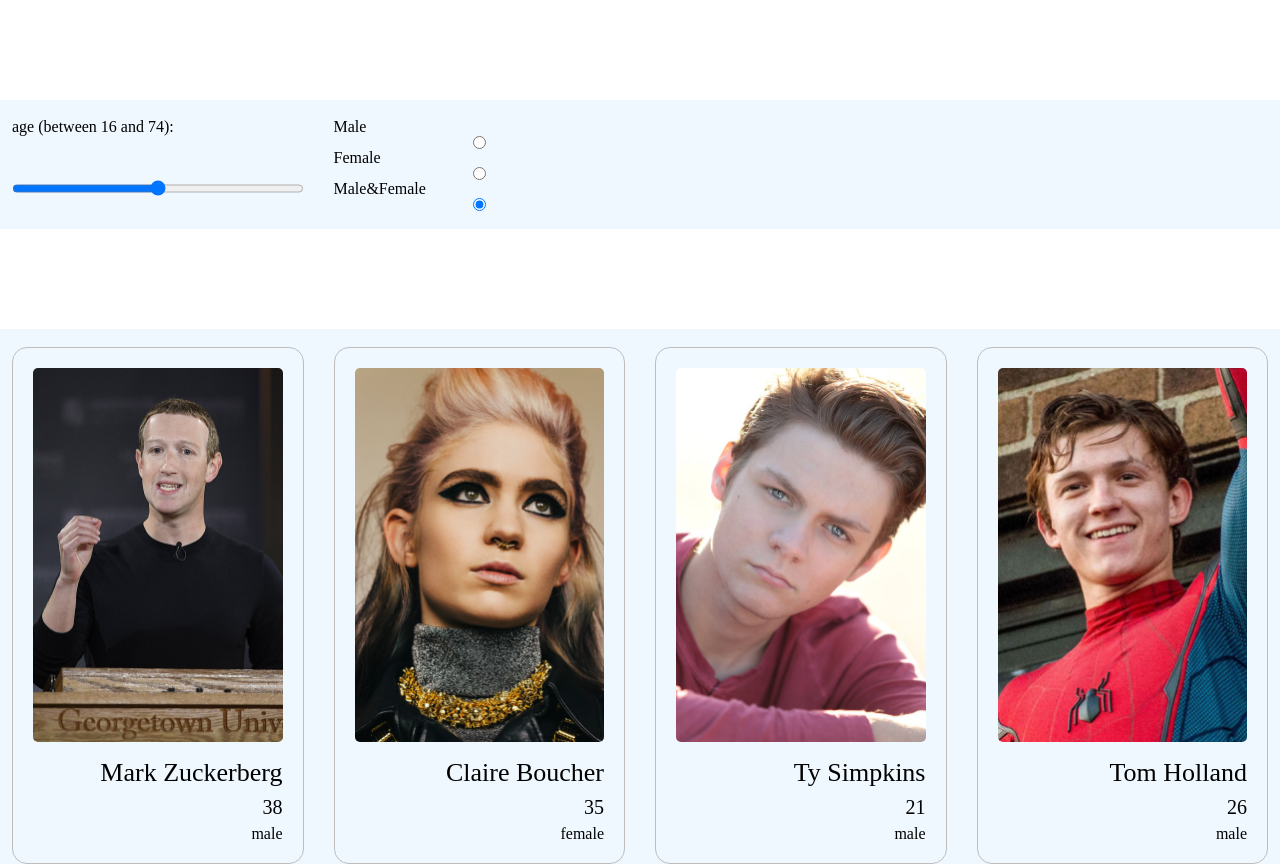
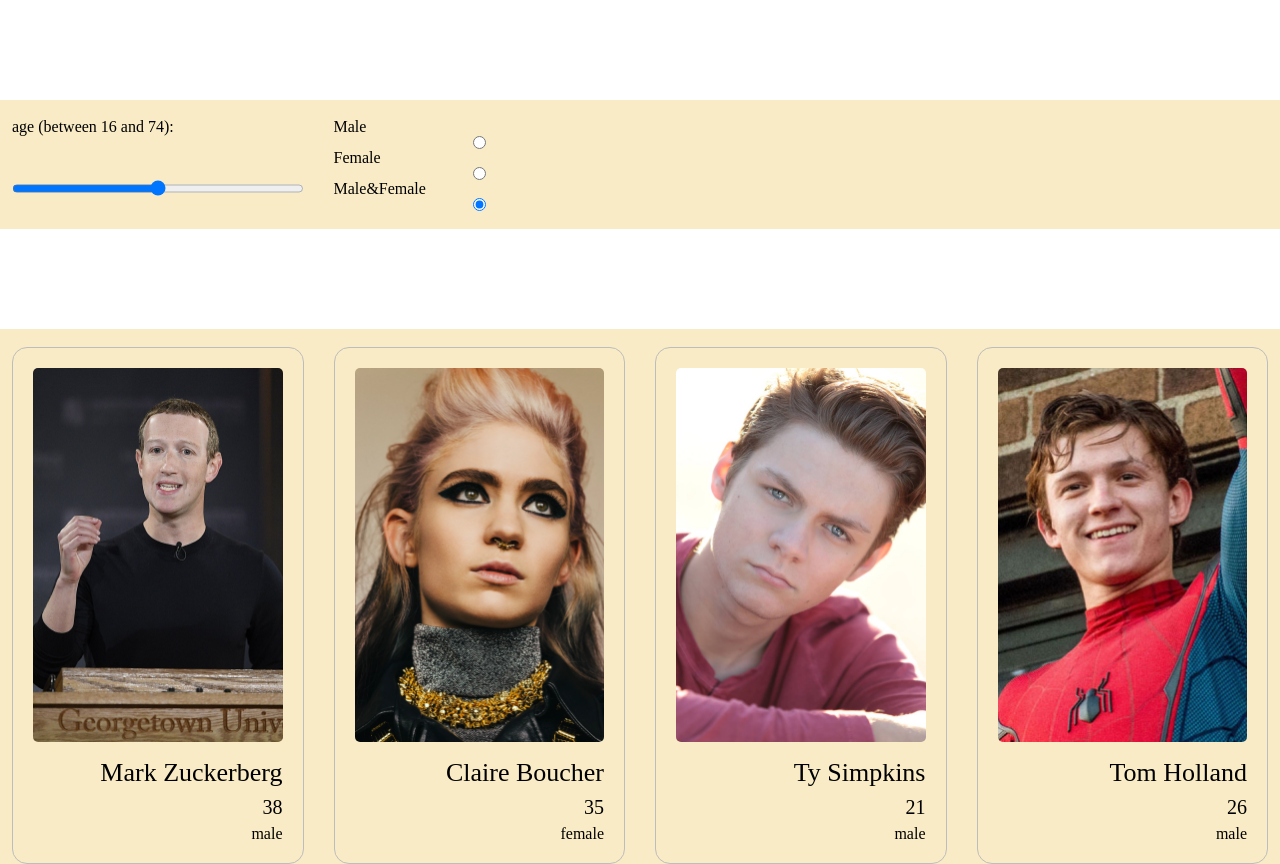
Before and after one commit to RostislavSuslov/map-filter-arr, a plain HTML site: page index.html in a window 1280 px wide. Shown: the top 864 px of the page. Drawn offline with Linux system fonts and the light colour scheme.

Commit message:
bg-orange

```diff
--- a/css/style.css
+++ b/css/style.css
@@ -15,7 +15,7 @@
     max-width: 1450px;
     padding: 18px 12px;
     margin: 100px auto;
-    background-color: aliceblue;
+    background-color: rgb(248, 235, 197);
 }
 
 .user {
```
